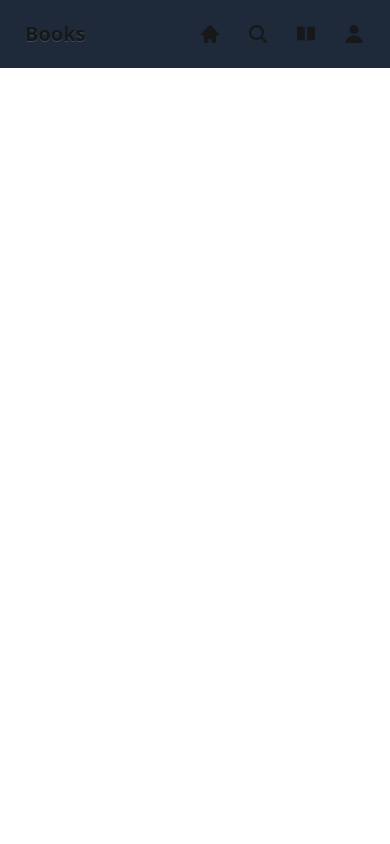
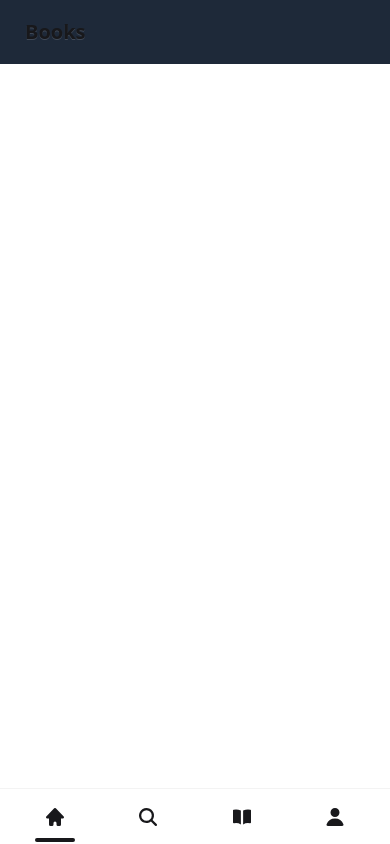
Before and after one commit to sabieber/books, a Vue app in the folder frontend/: page / in a window 390 px wide. Built offline with nearby package versions, Linux system fonts and the light colour scheme.

Commit message:
Add bottom navbar for mobile and highlight active item

```diff
--- a/frontend/index.html
+++ b/frontend/index.html
@@ -3,7 +3,7 @@
   <head>
     <meta charset="UTF-8">
     <link rel="icon" href="/favicon.ico">
-    <meta name="viewport" content="width=device-width, initial-scale=1.0">
+    <meta name="viewport" content="width=device-width, initial-scale=1.0, viewport-fit=cover">
     <title>Books</title>
   </head>
   <body>
--- a/frontend/src/App.vue
+++ b/frontend/src/App.vue
@@ -5,41 +5,62 @@
         <RouterLink to="/">Books</RouterLink>
       </a>
     </div>
-    <div class="flex-none">
+    <div class="flex-none hidden sm:flex">
       <ul class="menu menu-horizontal px-1">
         <li class="tooltip tooltip-bottom" data-tip="Home">
-          <RouterLink to="/">
-            <HomeIcon class="size-6"/>
+          <RouterLink to="/" :class="{ 'menu-active': $route.path === '/' }">
+            <HomeIcon class="size-6" />
           </RouterLink>
         </li>
         <li class="tooltip tooltip-bottom" data-tip="Search">
-          <RouterLink to="/search">
-            <MagnifyingGlassIcon class="size-6"/>
+          <RouterLink to="/search" :class="{ 'menu-active': $route.path === '/search' }">
+            <MagnifyingGlassIcon class="size-6" />
           </RouterLink>
         </li>
         <li class="tooltip tooltip-bottom" data-tip="Library">
-          <RouterLink to="/library">
-            <BookOpenIcon class="size-6"/>
+          <RouterLink to="/library" :class="{ 'menu-active': $route.path === '/library' }">
+            <BookOpenIcon class="size-6" />
           </RouterLink>
         </li>
         <li class="tooltip tooltip-bottom" data-tip="Logout">
           <a @click="logout">
-            <UserIcon class="size-6"/>
+            <UserIcon class="size-6" />
           </a>
         </li>
       </ul>
     </div>
   </div>
 
-  <RouterView/>
+  <RouterView />
+
+  <div class="dock dock-sm sm:hidden">
+    <button :class="{ 'dock-active': $route.path === '/' }">
+      <RouterLink to="/">
+        <HomeIcon class="size-6" />
+      </RouterLink>
+    </button>
+    <button :class="{ 'dock-active': $route.path === '/search' }">
+      <RouterLink to="/search">
+        <MagnifyingGlassIcon class="size-6" />
+      </RouterLink>
+    </button>
+    <button :class="{ 'dock-active': $route.path === '/library' }">
+      <RouterLink to="/library">
+        <BookOpenIcon class="size-6" />
+      </RouterLink>
+    </button>
+    <button @click="logout">
+      <UserIcon class="size-6" />
+    </button>
+  </div>
 </template>
 
 <script lang="ts">
 import router from "@/router";
-import {MagnifyingGlassIcon, HomeIcon, BookOpenIcon, UserIcon} from "@heroicons/vue/16/solid";
+import { MagnifyingGlassIcon, HomeIcon, BookOpenIcon, UserIcon } from "@heroicons/vue/16/solid";
 
 export default {
-  components: {MagnifyingGlassIcon, HomeIcon, BookOpenIcon, UserIcon},
+  components: { MagnifyingGlassIcon, HomeIcon, BookOpenIcon, UserIcon },
   methods: {
     logout() {
       localStorage.removeItem('token')
```
